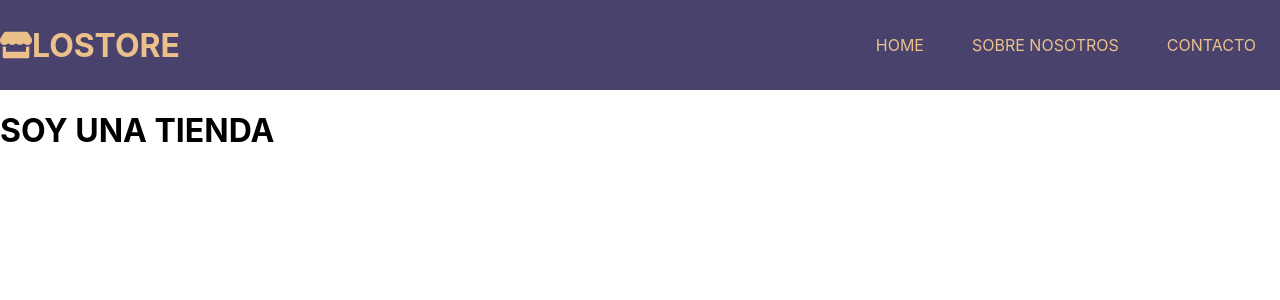
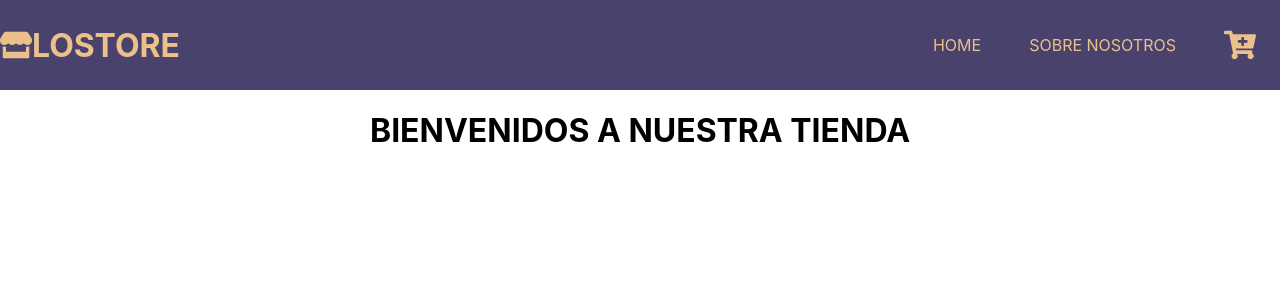
Before and after one commit to Itsjuanit/lostore, a React (Create React App) app: page / in a window 1280 px wide. Shown: the top 300 px of the page. Built offline with nearby package versions, Linux system fonts and the light colour scheme.

Commit message:
Se agrego ItemListContainer con la props greetings

```diff
--- a/src/App.js
+++ b/src/App.js
@@ -1,11 +1,11 @@
-import React from "react";
 import NavBar from "./Components/NavBar/NavBar";
+import ItemListCointainer from "./Components/Item/ItemListCointainer";
 
 function App() {
   return (
     <>
       <NavBar />
-      <h1>SOY UNA TIENDA</h1>
+      <ItemListCointainer greeting="BIENVENIDOS A NUESTRA TIENDA" />
     </>
   );
 }
--- /dev/null
+++ b/src/Components/Item/ItemListCointainer.jsx
@@ -0,0 +1,6 @@
+import { ItemListCointainerH1 } from "./ItemListContainer.elements";
+function ItemListCointainer(props) {
+  return <ItemListCointainerH1>{props.greeting}</ItemListCointainerH1>;
+}
+
+export default ItemListCointainer;
--- /dev/null
+++ b/src/Components/Item/ItemListContainer.elements.js
@@ -0,0 +1,9 @@
+import styled from "styled-components";
+
+export const ItemListCointainerH1 = styled.h1`
+  width: 100%;
+  height: 100%;
+  font-size: 2rem;
+  color: 2rem;
+  text-align: center;
+`;
--- a/src/Components/NavBar/Cart/Cart.js
+++ /dev/null
@@ -1 +0,0 @@
-re
--- /dev/null
+++ b/src/Components/NavBar/Cart/Cart.jsx
@@ -0,0 +1,7 @@
+import { FaCartPlus } from "react-icons/fa";
+
+function Cart() {
+  return <FaCartPlus size={"2em"} color={"#ecc08b"} />;
+}
+
+export default Cart;
--- a/src/Components/NavBar/NavBar.jsx
+++ b/src/Components/NavBar/NavBar.jsx
@@ -1,4 +1,3 @@
-import React from "react";
 import {
   NavBarContainer,
   NavBarWrapper,
@@ -7,6 +6,7 @@ import {
   MenuItem,
   MenuItemLink,
 } from "./NavBar.elements";
+import Cart from "./Cart/Cart";
 import { FaStore } from "react-icons/fa";
 
 const NavBar = () => {
@@ -25,7 +25,7 @@ const NavBar = () => {
             <MenuItemLink href="AboutUs">SOBRE NOSOTROS</MenuItemLink>
           </MenuItem>
           <MenuItem>
-            <MenuItemLink href="Contact">CONTACTO</MenuItemLink>
+            <Cart href="Cart"></Cart>
           </MenuItem>
         </Menu>
       </NavBarWrapper>
```
Also changed, not shown: .eslintrc.js.
